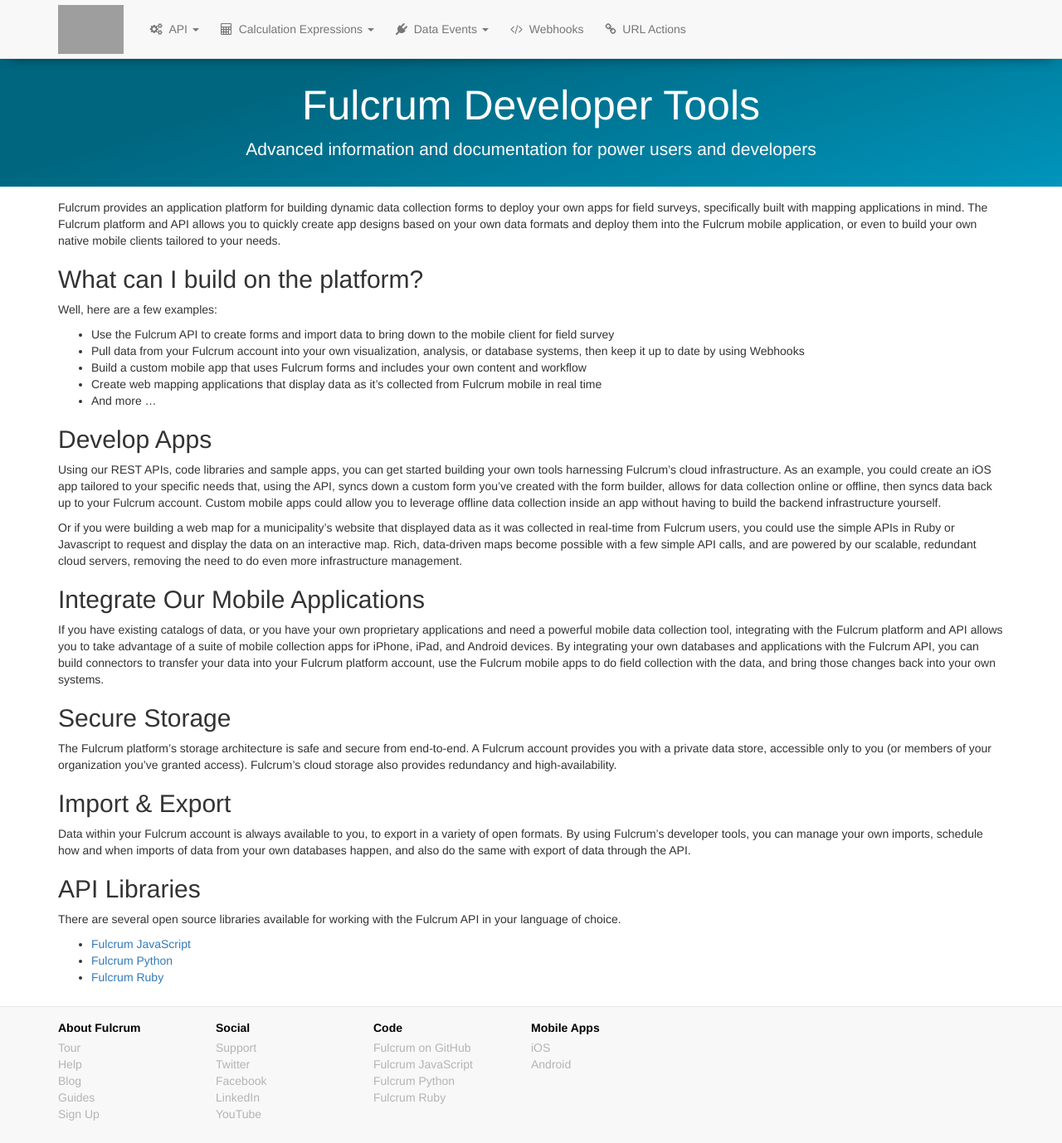
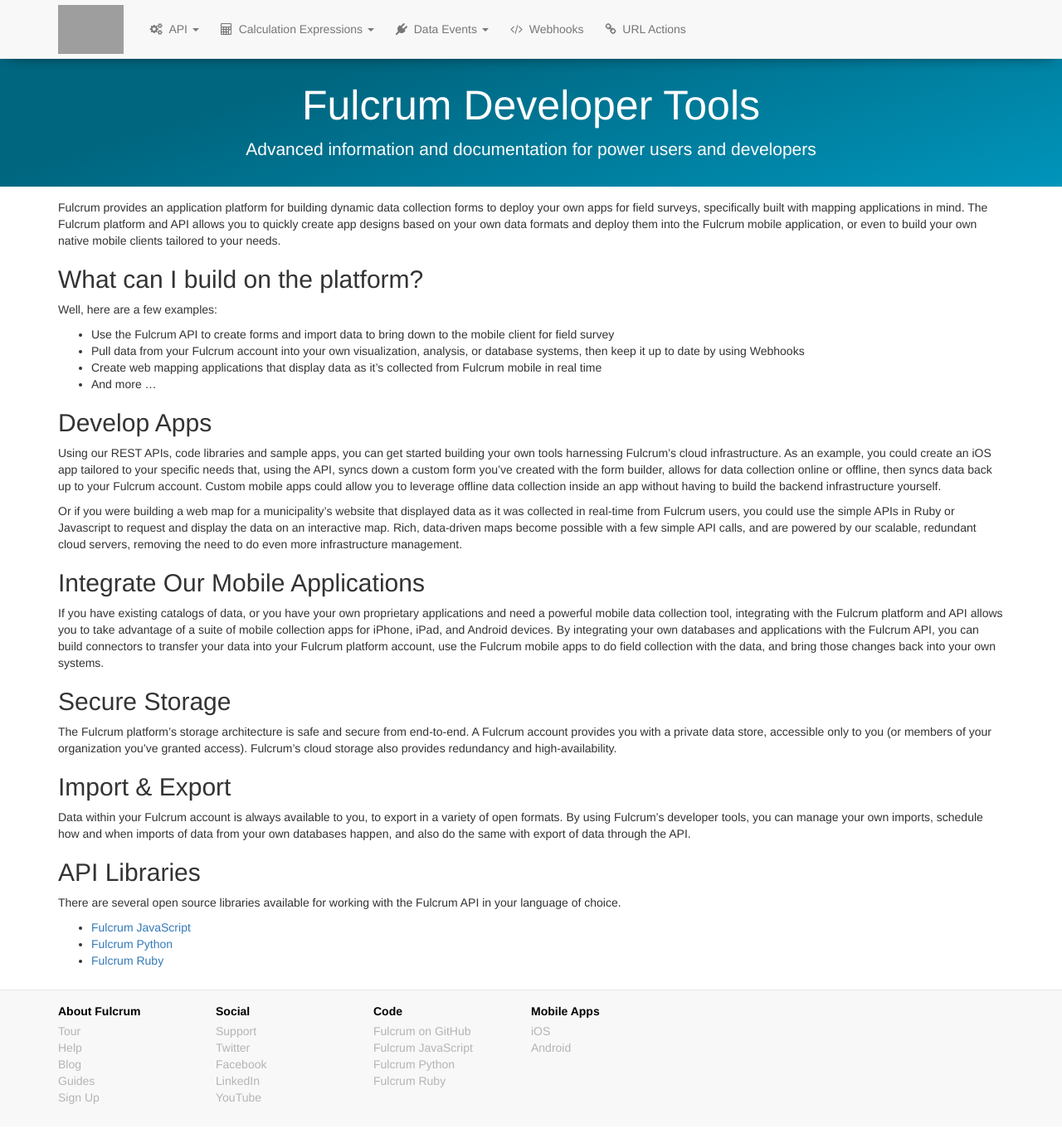
Before and after one commit to rylincoln/developer.fulcrumapp.com, a Jekyll site: the page built from index.md, in a window 1280 px wide and 1378 px high. Shown: the whole window at 83% size. Built offline with Jekyll 4.4.1, drawn with Linux system fonts in a browser that asks for light colours; nearby versions of some CDN libraries; grey boxes are pictures that could not be loaded.

Commit message:
remove line about connecting Fulcrum to your own mobile app

```diff
--- a/index.md
+++ b/index.md
@@ -14,7 +14,6 @@ Well, here are a few examples:
 
 * Use the Fulcrum API to create forms and import data to bring down to the mobile client for field survey
 * Pull data from your Fulcrum account into your own visualization, analysis, or database systems, then keep it up to date by using Webhooks
-* Build a custom mobile app that uses Fulcrum forms and includes your own content and workflow
 * Create web mapping applications that display data as it’s collected from Fulcrum mobile in real time
 * And more ...
 
```
